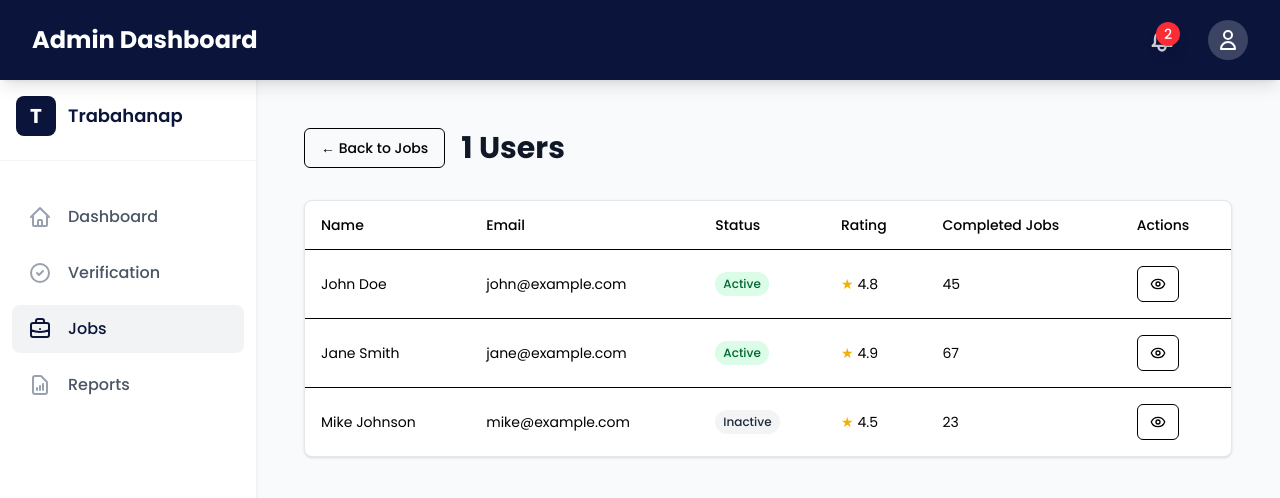
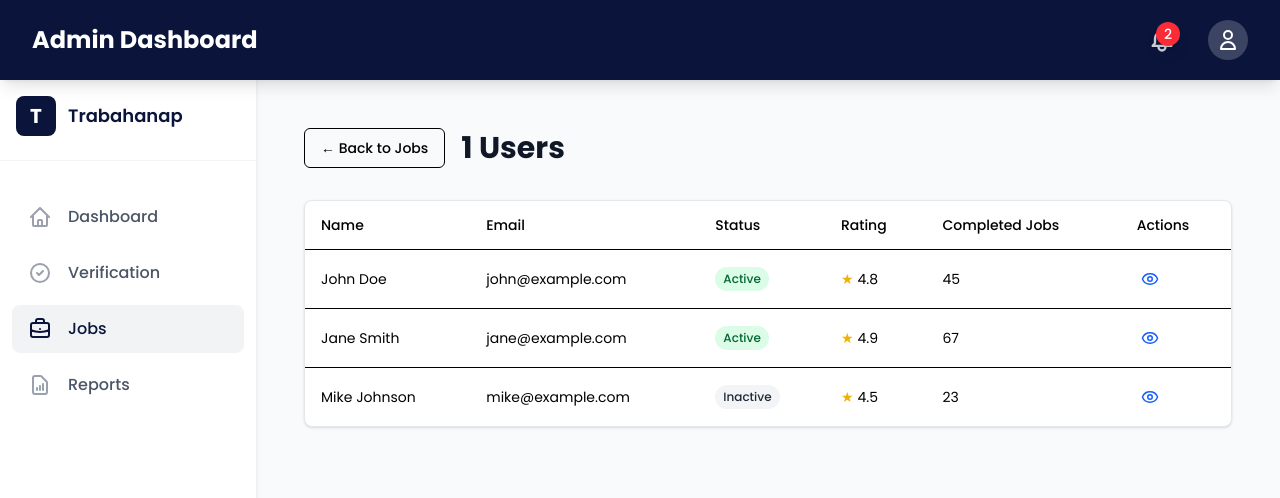
Before and after one commit to Tres-cyber/Trabahanap-Admin, a React (Vite) app in the folder packages/frontend/: page /jobs/1 in a window 1280 px wide. Shown: the top 498 px of the page. Built offline with nearby package versions, Linux system fonts and the light colour scheme.

Commit message:
Update jobs pages functionality

```diff
--- a/packages/frontend/src/pages/jobs/JobUsersPage.tsx
+++ b/packages/frontend/src/pages/jobs/JobUsersPage.tsx
@@ -132,14 +132,15 @@ const JobUsersPage = () => {
                       </TableCell>
                       <TableCell>{user.completedJobs}</TableCell>
                       <TableCell>
-                        <Button
-                          variant="outline"
-                          size="sm"
-                          onClick={() => handleViewProfile(user.id)}
-                          className="hover:bg-gray-100"
-                        >
-                          <Eye className="h-4 w-4" />
-                        </Button>
+                        <div className="flex space-x-2">
+                          <button
+                            className="p-1 hover:bg-gray-100 rounded"
+                            title="View Profile"
+                            onClick={() => handleViewProfile(user.id)}
+                          >
+                            <Eye size={18} className="text-blue-600" />
+                          </button>
+                        </div>
                       </TableCell>
                     </TableRow>
                   ))}
--- a/packages/frontend/src/pages/jobs/JobsPage.tsx
+++ b/packages/frontend/src/pages/jobs/JobsPage.tsx
@@ -6,7 +6,7 @@ export const JobsPage: React.FC = () => {
   return (
     <MainLayout>
       <div className="container mx-auto px-4 py-8">
-        <h1 className="text-2xl font-bold mb-6">Available Jobs</h1>
+        <h1 className="text-2xl font-bold mb-6">All Jobs</h1>
         <JobsCard />
       </div>
     </MainLayout>
```
